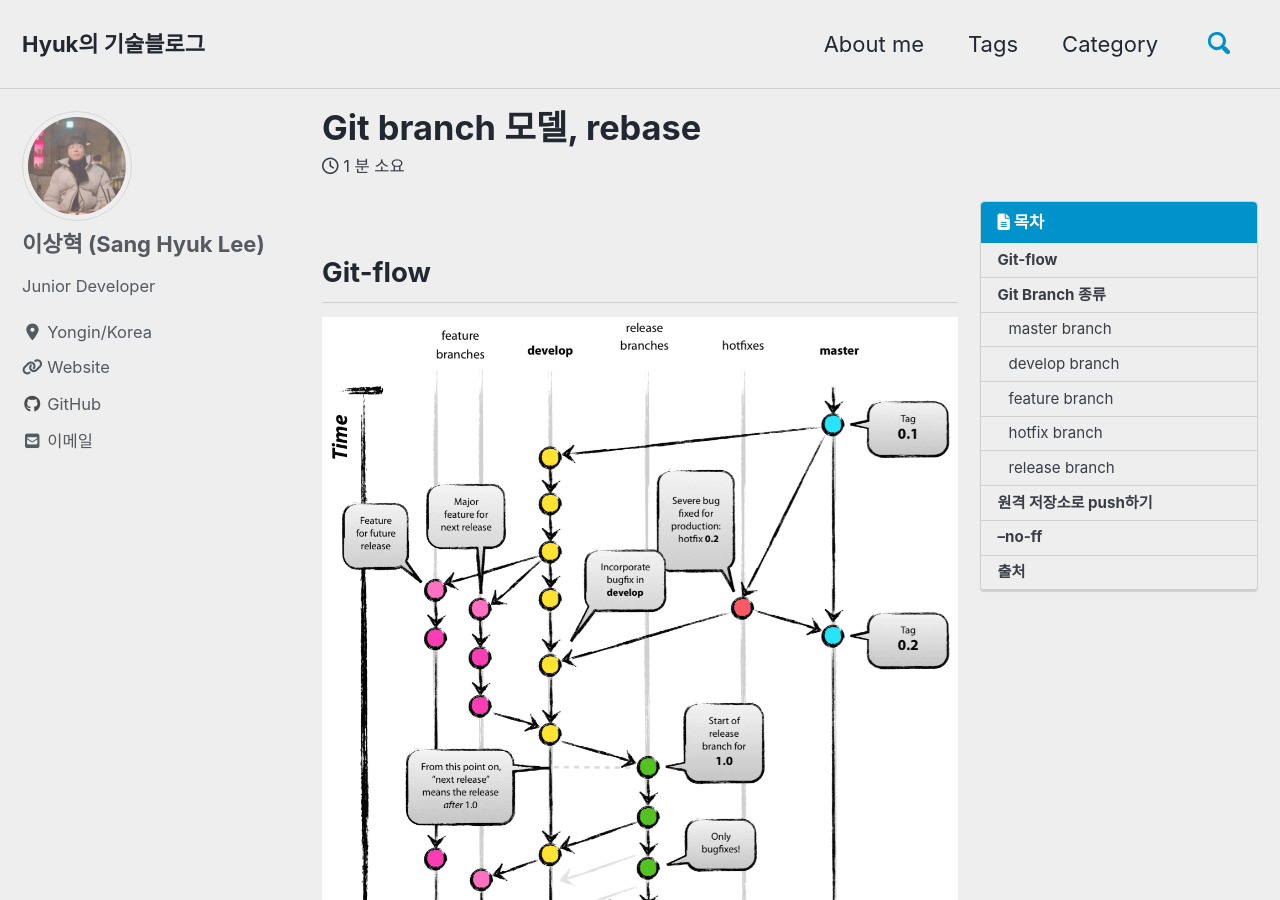
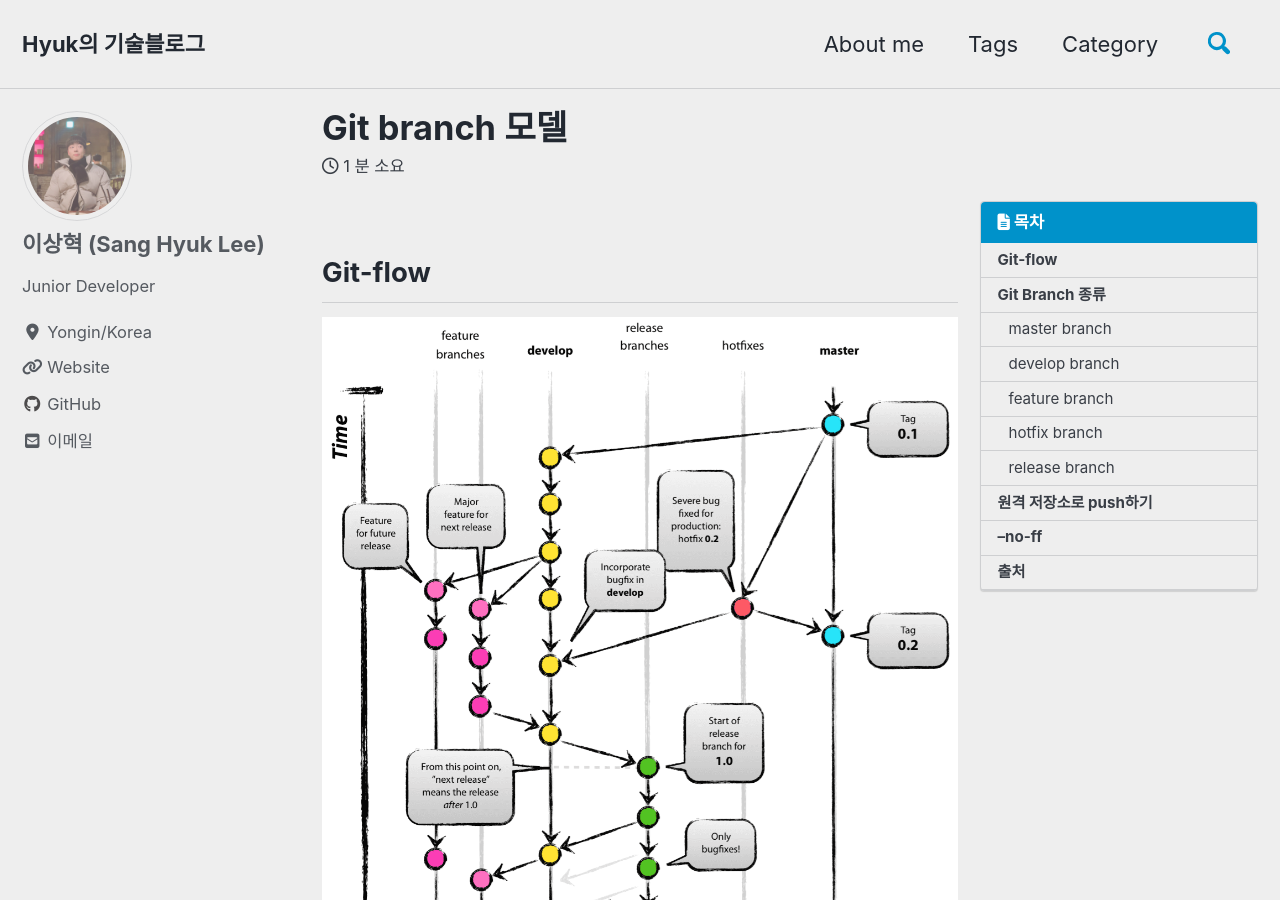
Before and after one commit to ksshlee/ksshlee.github.io, a Jekyll site: the page built from _posts/ProgrammingTips/2020-02-18-gitbranch2.md, in a window 1280 px wide and 900 px high. Built offline with Jekyll 4.4.1, drawn with Linux system fonts in a browser that asks for light colours; cached includes are drawn as plain includes; nearby versions of some CDN libraries; comment, search, counter and statistics services are not loaded; a style sheet for code colours, icons or effects is not loaded.

Commit message:
fix git branch model categories, title

```diff
--- a/_posts/ProgrammingTips/2020-02-18-gitbranch2.md
+++ b/_posts/ProgrammingTips/2020-02-18-gitbranch2.md
@@ -1,6 +1,6 @@
 ---
-title: Git branch 모델, rebase
-categories : [Git,Programming Tips]
+title: Git branch 모델
+categories : [Git]
 tags: [Git]
 toc: true
 toc_sticky: true
```
